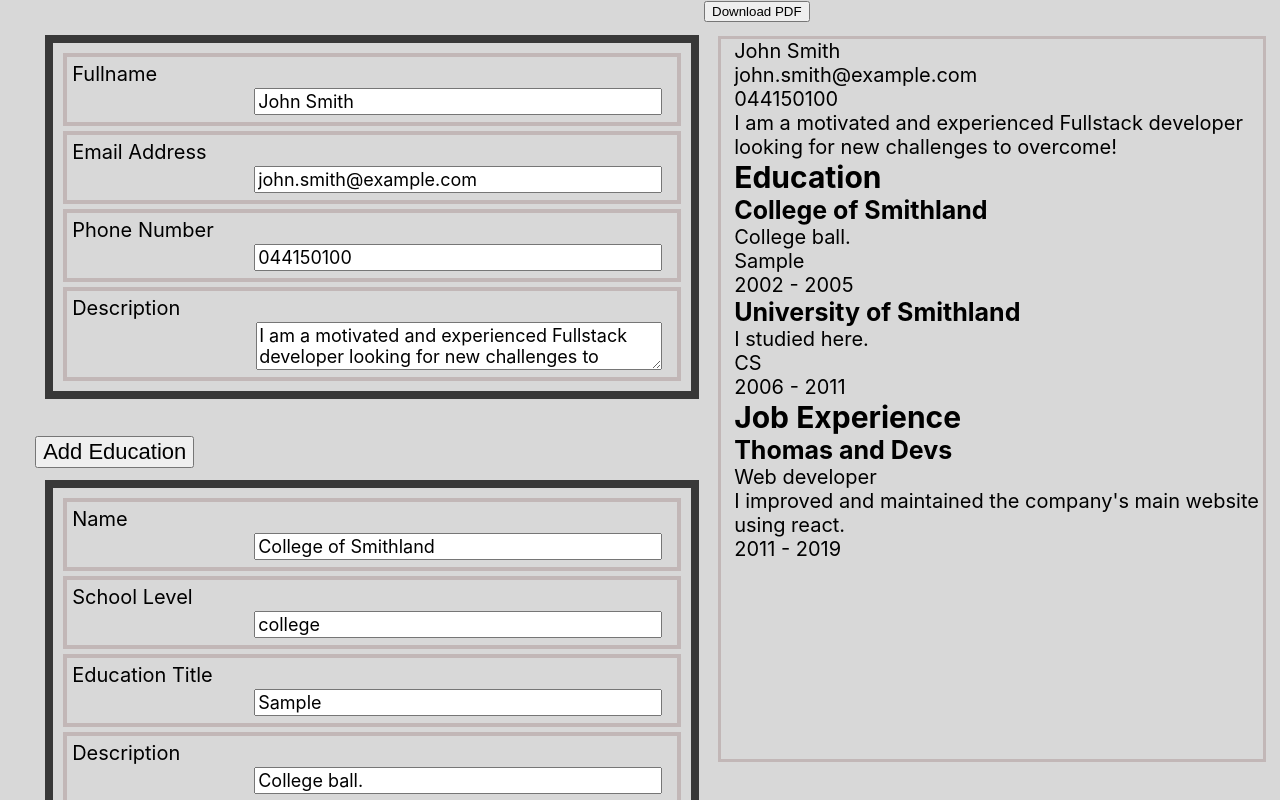
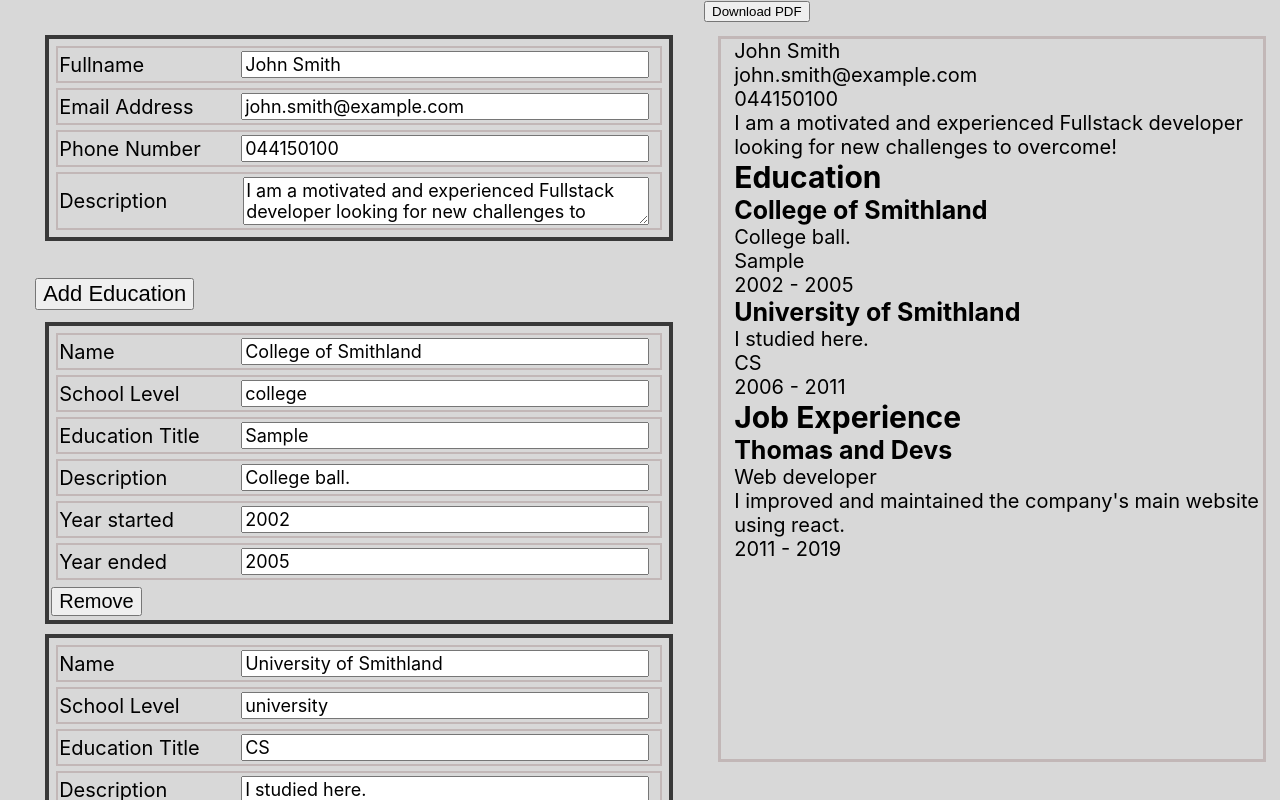
Before and after one commit to WelehoBRUDER/cv-app, a React (Create React App) app: page / in a window 1280 px wide. Shown: the top 800 px of the page. Built offline with nearby package versions, Linux system fonts and the light colour scheme.

Commit message:
aligned grid
not a big update but oh well

```diff
--- a/src/css/edit.css
+++ /dev/null
@@ -1 +0,0 @@
-body{margin:0;font-family:-apple-system,BlinkMacSystemFont,"Segoe UI","Roboto","Oxygen","Ubuntu","Cantarell","Fira Sans","Droid Sans","Helvetica Neue",sans-serif;-webkit-font-smoothing:antialiased;-moz-osx-font-smoothing:grayscale}.wrapper{width:100vw;height:56.25vw;max-height:100vh;position:fixed;left:0;top:0;right:0;bottom:0;margin:auto}.wrapper h1{font-size:1.75vw}.wrapper h2{font-size:1.25vw}.wrapper h3{font-size:1vw}.wrapper p{font-size:.75vw}.editCV{width:55%;height:100%;position:absolute;top:0;left:0;background:#d8d8d8;display:flex;justify-content:center;align-items:top}.editCV .editBasicInfo{display:grid;grid-template-columns:1fr 1fr;width:50%;height:20%;margin:5%}.editCV .editBasicInfo textarea{resize:vertical}/*# sourceMappingURL=edit.css.map */
--- a/src/css/edit.scss
+++ b/src/css/edit.scss
@@ -32,8 +32,8 @@
 
     .Template {
       position: relative;
-      border: 8px solid $border-dark;
-      padding: 5px;
+      border: 4px solid $border-dark;
+      padding: 2px;
       margin: 10px;
       width: min-content;
 
@@ -42,11 +42,14 @@
         position: relative;
         width: 600px;
         height: auto;
-        border: 4px solid $border-light;
-        padding: 5px;
+        border: 2px solid $border-light;
+        padding: 1px;
         white-space: nowrap;
         margin: 5px;
         display: grid;
+        max-height: min-content;
+        align-items: center;
+        grid-template-columns: 1fr 1fr;
 
         label {
           font-size: 20px;
```
